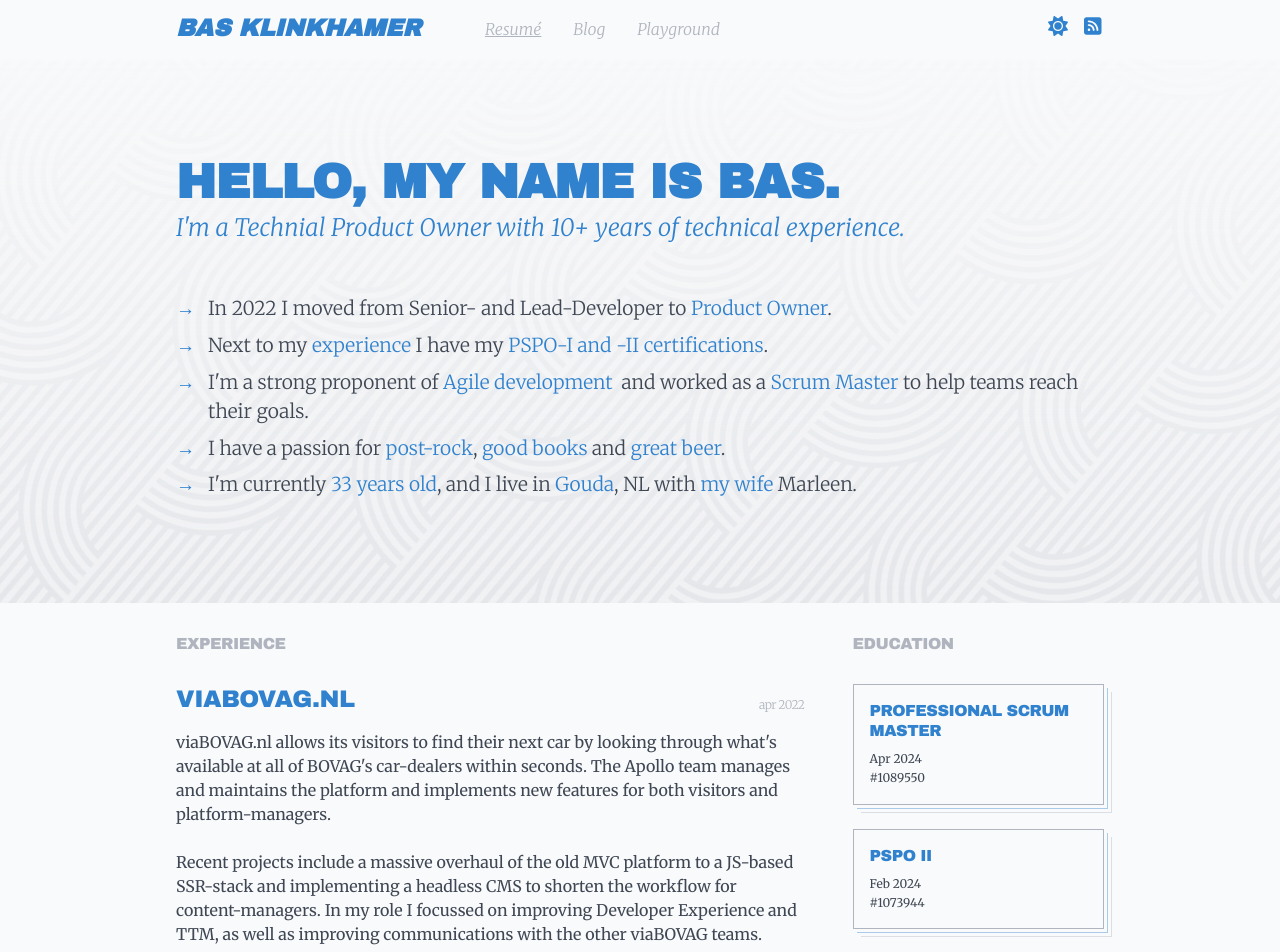
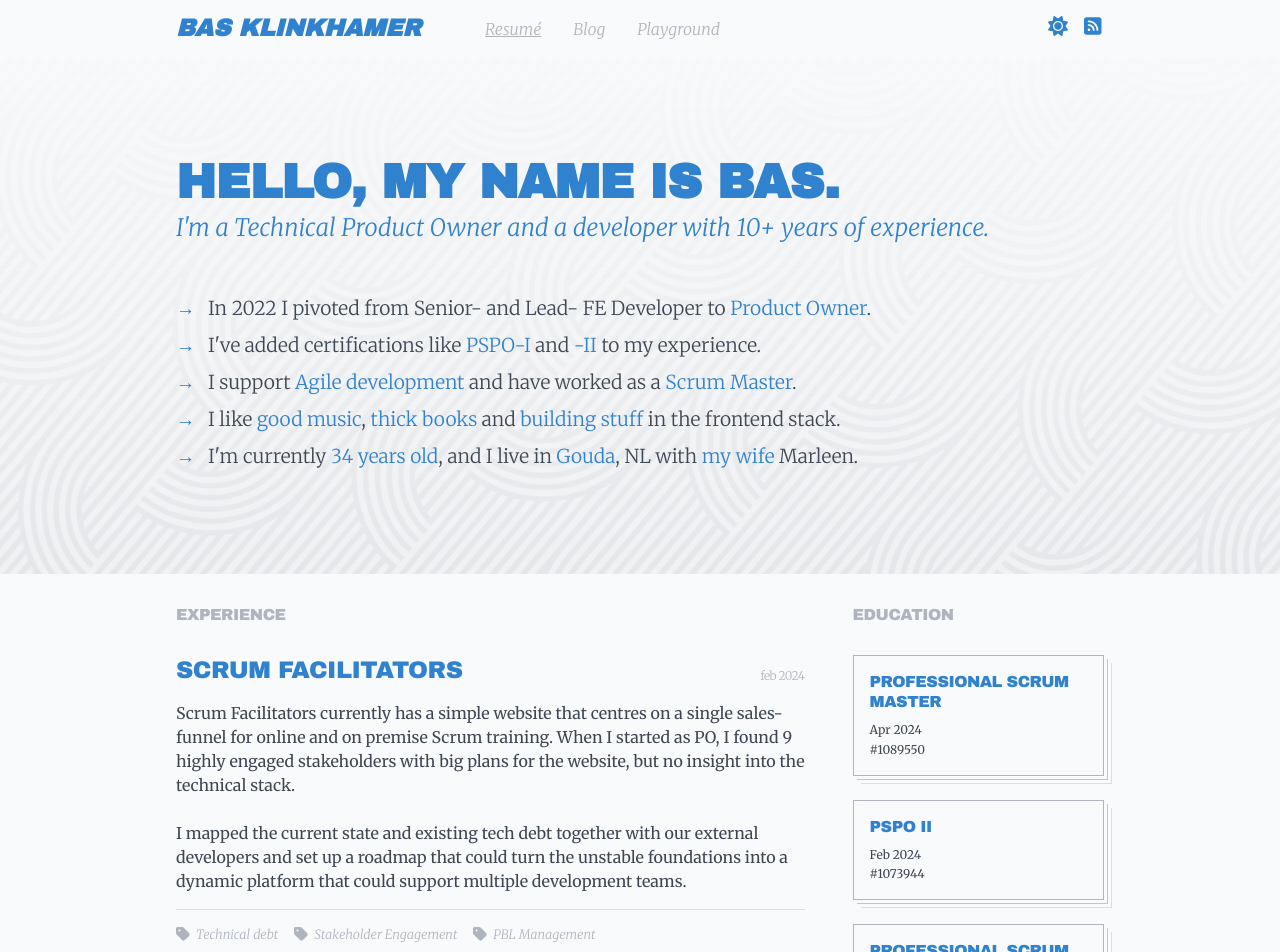
Before and after one commit to basdotearth/basdotearth, a Next.js app: page / in a window 1280 px wide. Shown: the top 952 px of the page. Built offline with nearby package versions, Linux system fonts and the light colour scheme.

Commit message:
Content update - July 2024

```diff
--- a/build-scripts/rss.js
+++ b/build-scripts/rss.js
@@ -49,7 +49,7 @@ const createRssFeed = async () => {
 
   const feed = new RSS({
     title: author,
-    description: 'Techical Product Owner with 10+ years of technical experience.',
+    description: 'Techical Product Owner and developer with 10+ years of experience.',
     feed_url: `${baseUrl}/rss.xml`,
     site_url: baseUrl,
     copyright: `Copyright 2016 - Today: ${author}`,
--- a/content/resume/experience/bovemij.md
+++ b/content/resume/experience/bovemij.md
@@ -1,5 +1,6 @@
 ---
 start: '2022-04-01'
+end: '2024-02-28'
 company: viaBovag.nl
 location: Amsterdam, NL
 tags:
--- a/content/resume/experience/ing.md
+++ b/content/resume/experience/ing.md
@@ -13,5 +13,5 @@ tags:
   - Communication
   - DevEx
 ---
-Using LitElement components, ESNext and a NodeJS backend, our small “Synergy” team built an internal platform where every team can generate their own educational content.<br><br>Next to my work as a developer I was also a contact for users and content-providers of this application.
+At ING, many teams were creating internal tools that needed documentation and “How to” guides. Our team built an internal platform using LitElement components, ESNext and a NodeJS backend, where every ING team can generate their own educational content.<br><br>I was part of the team as both developer and Scrum Master. I was also a contact for users and content providers of this application.
 ---
--- a/content/resume/experience/nn2020.md
+++ b/content/resume/experience/nn2020.md
@@ -10,5 +10,5 @@ tags:
   - 3rd Party API's
   - Pipelines
 ---
-I worked as part of the Moonshot-team on NN’s new NOVA app. We used React Native, an AWS “serverless” backend, and the international banking standard PSD2 to help users find new insights in their expenses.<br><br>I improved the team’s “Developer Experience” with POCs and worked on the CI/CD. As Scrum Master I helped overcome the daily Agile challenges using Azure DevOps.
+I worked as part of the Moonshot-team on NN’s new NOVA app, which uses the international banking standard PSD2 to help users find new insights in their expenses. Almost directly after I joined, a nation-wide lockdown was imposed.<br><br>I initiated experiments surrounding the team workflow, aimed to improve the team’s “Developer Experience”, and worked on the CI/CD. As Scrum Master I helped team members connect with other teams and each other, overcoming the daily agile challenges in a new online environment, helping them to adjust to working from home.
 ---
--- /dev/null
+++ b/content/resume/experience/sf.md
@@ -0,0 +1,11 @@
+---
+start: '2024-02-28'
+company: Scrum Facilitators
+location: Amersfoort, NL
+tags:
+  - Technical debt
+  - Stakeholder Engagement
+  - PBL Management
+---
+Scrum Facilitators currently has a simple website that centres on a single sales-funnel for online and on premise Scrum training. When I started as PO, I found 9 highly engaged stakeholders with big plans for the website, but no insight into the technical stack.<br><br>I mapped the current state and existing tech debt together with our external developers and set up a roadmap that could turn the unstable foundations into a dynamic platform that could support multiple development teams.
+---
--- a/content/resume/experience/vgz.md
+++ b/content/resume/experience/vgz.md
@@ -11,5 +11,5 @@ tags:
   - CLI
   - Architecture
 ---
-The IML team was tasked with implementing a new way of working for Datacare at VGZ. As part of this team I helped bring about a transition to micro-frontends and -services by developing a new platform based on Azure. I developed custom tooling using LitElement, a custom NodeJS CLI-tool, and more.<br><br>The team operated as a “competence centre” for these new techniques, where we collected requirements and feedback and provided information and instruction to increase adoption of the toolkit.
+The IML team was tasked with implementing a new way of working for Datacare at VGZ. As part of this team I helped bring about a transition to micro-frontends and -services by developing a new platform based on Azure. I developed custom tooling using LitElement, a custom NodeJS CLI-tool, and more.<br><br>The team operated as a “Platform Team” (as used in Team Topologies) for these new techniques, where we collected requirements and feedback and provided information and instruction to increase adoption of the toolkit.
 ---
--- a/src/components/Pages/Resume/index.tsx
+++ b/src/components/Pages/Resume/index.tsx
@@ -12,30 +12,29 @@ export type ResumeProps = { experience: ExperienceMeta, education: EducationMeta
 
 const Resume: MDXCombinedPage<ResumeProps> = ({ education, experience }) => {
   return <>
-    <Head title="Resume" description="Technical Product Owner with 10+ years of technical experience" />
+    <Head title="Resume" description="Technical Product Owner and developer with 10+ years of experience" />
     <section className={[styles.pageHeader, 'fillSVG'].join(' ')}>
       <Header />
       <div className={styles.headerContent}>
         <h1 className={styles.headerTitle}>Hello, my name is Bas.</h1>
         <h2 className={styles.headerSupport}>
-          I&apos;m a Technial Product Owner with 10+ years of technical experience.
+          I&apos;m a Technical Product Owner and a developer with 10+ years of experience.
         </h2>
         <ul className={styles.lead}>
           <li>
-          In 2022 I moved from Senior- and Lead-Developer to <em>Product Owner</em>.
+          In 2022 I pivoted from Senior- and Lead- FE Developer to <em>Product Owner</em>.
           </li>
           <li>
-            Next to my <em>experience</em> I have my <em>PSPO-I and -II certifications</em>.
+            I've added certifications like <em>PSPO-I</em> and <em>-II</em> to my experience.
           </li>
           <li>
-            I&apos;m a strong proponent of <em>Agile development</em>&nbsp;
-            and worked as a <em>Scrum Master</em> to help teams reach their goals.
+            I support <em>Agile development</em> and have worked as a <em>Scrum Master</em>.
           </li>
           <li>
-            I have a passion for <em>post-rock</em>, <em>good books</em> and <em>great beer</em>.
+            I like <em>good music</em>, <em>thick books</em> and <em>building stuff</em> in the frontend stack.
           </li>
           <li>
-            I&apos;m currently <em>33 years old</em>, and I live in <em>Gouda</em>, NL with <em>my wife</em> Marleen.
+            I&apos;m currently <em>34 years old</em>, and I live in <em>Gouda</em>, NL with <em>my wife</em> Marleen.
           </li>
         </ul>
       </div>
@@ -78,15 +77,16 @@ const Resume: MDXCombinedPage<ResumeProps> = ({ education, experience }) => {
       <section className={styles.hobbies}>
         <h3 className={styles.sectionTitle}>Hobbies & Personal Life</h3>
         <p>
-          I like to tinker with IoT devices and (TS-)Node, and sometimes I even manage to combine them.
+          I live in an old house that needs a lot of DIY attention,
+          and I make fun projects using Raspberry Pi&apos;s and the Frontend stack.&nbsp;
+          (Ask me about the red telephone!)
           I work to improve myself and my colleagues, and to earn the money I spend travelling Europe and the world.
         </p>
         <p>
-          Fun memories include backpacking in Australia with a small 35-liter backpack,
-          and a year of working in Hungary. I&apos;ve learned to make the most out of the least amount of stuff,
-          and I try to keep my possessions to a minimum. (I keep failing with books and records...)
+          Fun memories include backpacking through Australia with a small 35-litre backpack,
+          and a year of working in Hungary.
+          I love alternative music and very thick Sci-Fi and Fantasy books.
         </p>
-        <p>I&apos;m a sucker for dark beer and a good board game.</p>
       </section>
     </main>
     <Footer />
```
